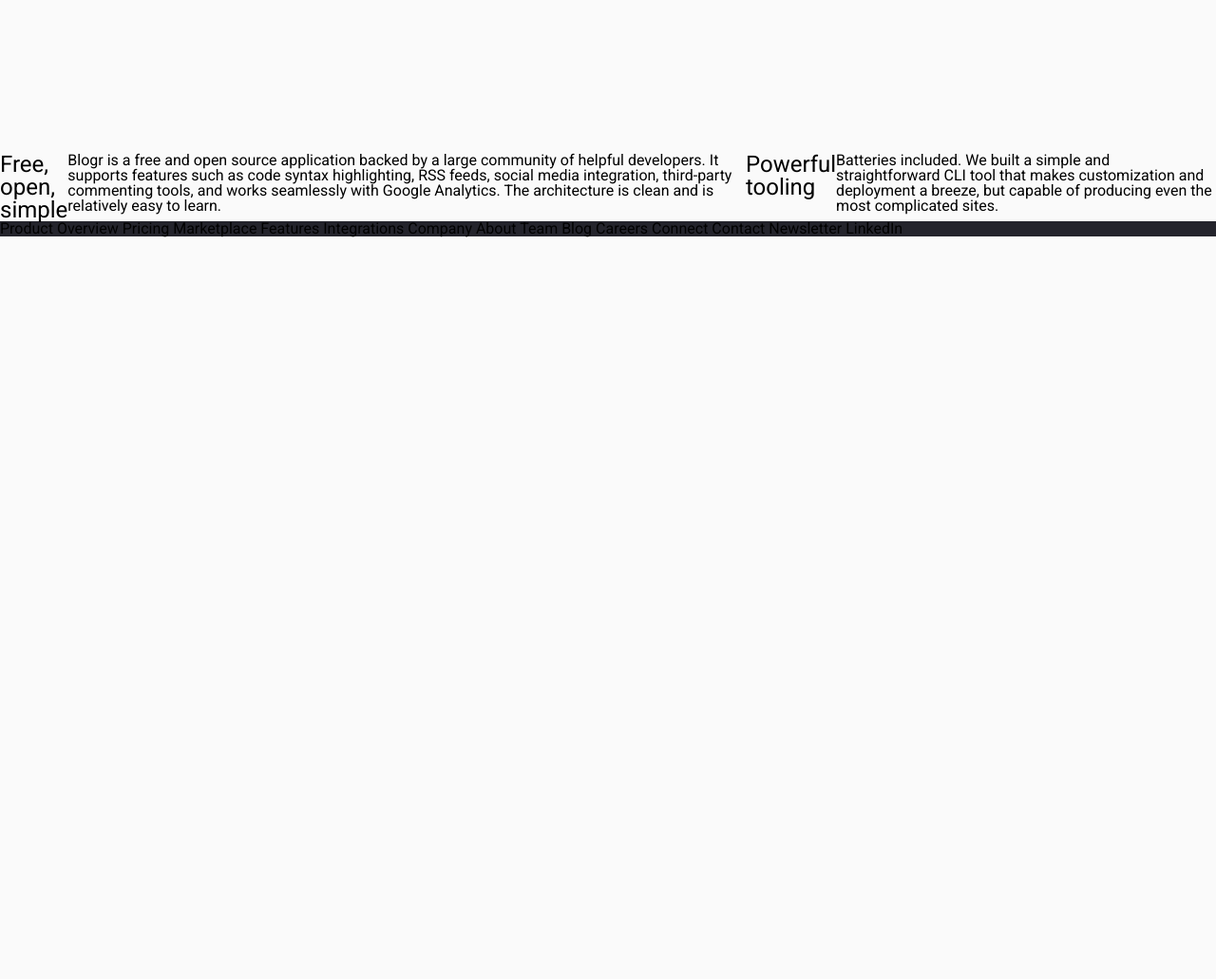
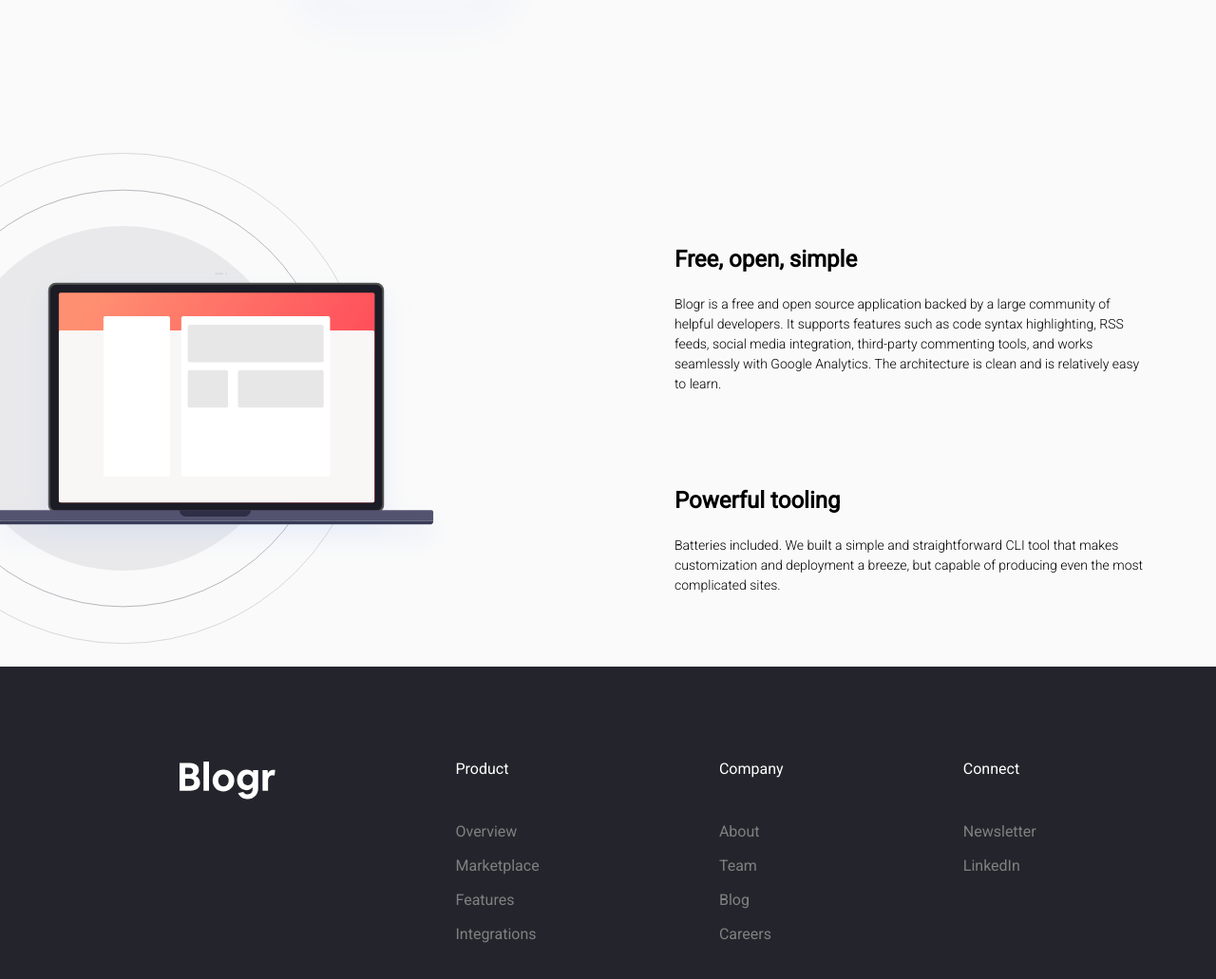
Before and after one commit to silvodesigns/Blog-Landing-Page, a plain HTML site: page index.html in a window 1280 px wide. Shown: the part 1887-2918 px from the top of the page at 95% size. Before the commit the page ends 2137 px from the top, so only its background shows below. Drawn offline with Linux system fonts and the light colour scheme.

Commit message:
styled footer

```diff
--- a/index.html
+++ b/index.html
@@ -107,50 +107,70 @@
 
   </section>
   <section id="mid_banner">
-    <span class="title">State of the Art Infrastructure</span>
+    <div class="image_container">
+      <img src="images/illustration-phones.svg" />
+    </div>
+    <div class="area">
+      <h4 class="title">State of the Art Infrastructure</h4>
       <p>
         With reliability and speed in mind, worldwide data centers provide the backbone for ultra-fast connectivity.
         This ensures your site will load instantly, no matter where your readers are, keeping your site competitive.
       </p>
+    </div>
 
   </section>
   <section id="outro">
-
-    <span class="title">Free, open, simple</span>
+    <div class="image_container">
+      <img src="images/illustration-laptop-desktop.svg" />
+    </div>
+    <div class="description">
+      <div class="area">
+        <h4 class="title">Free, open, simple</h4>
         <p>Blogr is a free and open source application backed by a large community of helpful developers. It supports
           features such as code syntax highlighting, RSS feeds, social media integration, third-party commenting tools,
           and works seamlessly with Google Analytics. The architecture is clean and is relatively easy to learn.</p>
+      </div>
+      <div class="area">
 
-    <span class="title">Powerful tooling</span>
+
+        <h4 class="title">Powerful tooling</h4>
         <p>Batteries included. We built a simple and straightforward CLI tool that makes customization and deployment a
           breeze,
           but
           capable of producing even the most complicated sites.
         </p>
+      </div>
+
+
+    </div>
 
 
   </section>
   <footer>
-    Product
+    <img class="logo" src="images/logo.svg" />
+    <ul class="web_map">
+      <li class="item_title"><a href="#">Product</a></li>
+      <li><a href="#">Overview</a></li>
+      <li><a href="#">Marketplace</a></li>
+      <li><a href="#">Features</a></li>
+      <li><a href="#">Integrations</a></li>
+    </ul>
 
-    Overview
-    Pricing
-    Marketplace
-    Features
-    Integrations
 
-    Company
+    <ul class="web_map">
+      <li class="item_title"><a href="#">Company</a></li>
+      <li><a href="#">About</a></li>
+      <li><a href="#">Team</a></li>
+      <li><a href="#">Blog</a></li>
+      <li><a href="#">Careers</a></li>
+    </ul>
 
-    About
-    Team
-    Blog
-    Careers
 
-    Connect
-
-    Contact
-    Newsletter
-    LinkedIn
+    <ul class="web_map">
+      <li class="item_title"><a href="#">Connect</a></li>
+      <li><a href="#">Newsletter</a></li>
+      <li><a href="#">LinkedIn</a></li>
+    </ul>
 
   </footer>
 </body>
--- a/styles/styles.less
+++ b/styles/styles.less
@@ -14,6 +14,13 @@ h1{
 }
 h2{
     font-size: 38px;
+}
+a, li {
+    text-decoration: none;
+}
+
+ul {
+    list-style: none;
 }
 .text{
     font-weight: 300;
@@ -32,8 +39,6 @@ h2{
     font-size: 24px;
 
 }
-
-
 
 body {
     background-color: @light_grey;
@@ -89,7 +94,7 @@ body {
 
 
     a{
-        text-decoration: none;
+
         color: @white;
     }
 
@@ -164,6 +169,8 @@ body {
     border-radius: 16px;
 
 }
+
+button:focus {outline:0;}
 
 .auth_button{
    .button();
@@ -296,6 +303,41 @@ body {
 
 footer{
     background-color: @dark_black;
+    height:600px;
+    color: @white;
+    display:flex;
+    justify-content: space-evenly;
+    padding-top:100px;
+
+    img{
+        width:101px;
+        height: 40px;
+    }
+
+    a{
+        color: @white;
+    }
+
+    .web_map {
+
+        .item_title {
+            margin-bottom:50px;
+
+            a{
+                color:@white;
+
+            }
+
+        }
+        li  {
+            margin-bottom: 20px;
+
+            a{
+                color: grey;
+            }
+
+        }
+    }
 }
 
 
```
Also changed, not shown: styles.less/styles.css. Lines whose indentation alone changed are shown as unchanged.
